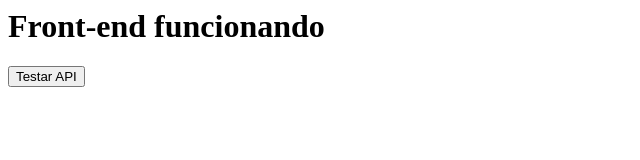
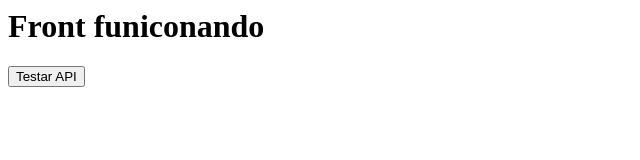
Before and after one commit to biasantos94/Intelligent-ci-cd-pipelines, a plain HTML site: page frontend/index.html in a window 1280 px wide. Shown: the whole page, without its empty margins (0-640 px from the left). Drawn offline with Linux system fonts and the light colour scheme.

```diff
--- a/frontend/index.html
+++ b/frontend/index.html
@@ -1,6 +1,6 @@
 <html>
   <body>
-    <h1>Front-end funcionando</h1>
+    <h1>Front funiconando </h1>
     <button onclick="testar()">Testar API</button>
     <p id="resposta"></p>
 
```
